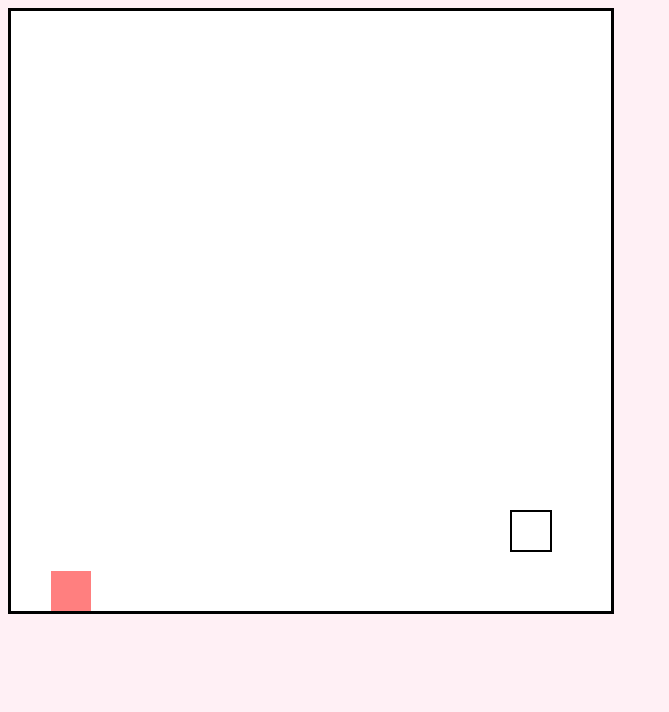
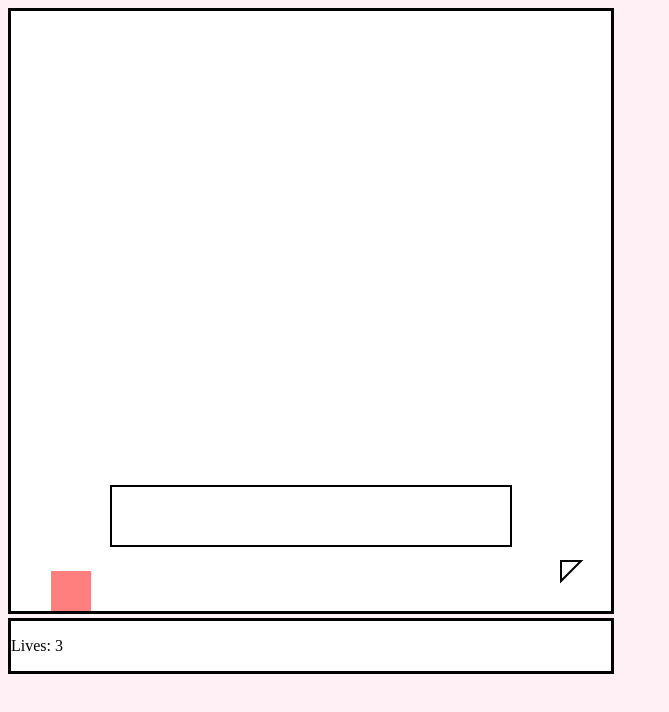
Before and after one commit to samantharand/project-one, a plain HTML site: page index.html in a window 1280 px wide. Shown: the whole page, without its empty margins (0-669 px from the left). Drawn offline with nearby package versions, Linux system fonts and the light colour scheme.

Commit message:
div made to display stats

```diff
--- a/css/style.css
+++ b/css/style.css
@@ -6,3 +6,9 @@ canvas {
 	background-color: white;
 	border: 3px solid black;
 }
+
+#stats {
+	background-color: white;
+	border: 3px solid black;
+	width: 600px;
+}
--- a/index.html
+++ b/index.html
@@ -9,6 +9,9 @@
 	<canvas id="game-canvas" height="600" width="600">
 		<p>Your browser doesn't support HTML 5 :(</p>
 	</canvas>
+	<div id="stats">
+		<p>Lives: <span id="lives">3</span></p>
+	</div>
 	<script src="js/app.js"></script>
 </body>
 </html>
--- a/js/app.js
+++ b/js/app.js
@@ -6,8 +6,9 @@ class Brick {
 	constructor(xCord, yCord) {
 		this.xCord = xCord
 		this.yCord = yCord
-		this.height = 40
-		this.width = 40
+		this.height = 60
+		this.width = 400
+		this.collision = false
 	}
 
 	draw() {
@@ -18,17 +19,39 @@ class Brick {
 	}
 }
 
-const testBrick = new Brick(500, 500)
+const testBrick = new Brick(100, 475)
 
-// class Obstacle {
-// 	constructor() {
+class Obstacle {
+	constructor(point) {
+		this.point = point
+		this.height = 60
+		this.width = 400
+		this.collision = false
+	}
 
-// 	}
+	draw() {
+		ctx.beginPath()
+		ctx.strokeStyle = 'black'
+		ctx.lineWidth = 2
+		ctx.moveTo(this.point, this.point)
+		ctx.lineTo(this.point, this.point + 20)
+		ctx.lineTo(this.point + 20, this.point)
+		ctx.closePath()
+		ctx.stroke()
+	}
+}
 
-// 	draw() {
+const testSpike = new Obstacle(550)
 
-// 	}
-// }
+class Bonus {
+	constructor () {
+
+	}
+
+	draw() {
+
+	}
+}
 
 const game = {
 	lives: 3,
@@ -60,6 +83,7 @@ const game = {
 		game.clearCanvas()
 		game.drawSquare()
 		testBrick.draw()
+		testSpike.draw()
 		window.requestAnimationFrame(game.animate)
 	},
 	// starts game on board
@@ -149,11 +173,21 @@ const game = {
 			// bottom
 			&& this.playerSquare.yCord < testBrick.yCord + testBrick.height) {
 			console.log("collision");
-			this.playerSquare.velX = 0
-			this.playerSquare.velY = 5
-				// top
-			if(this.playerSquare.yCord + this.playerSquare.height > testBrick.yCord && this.playerSquare.yCord + this.playerSquare.height < testBrick.yCord + testBrick.height) {
-				this.playerSquare.yCord = testBrick.yCord - 40
+			testBrick.collision = true
+				// top vv
+			if(this.playerSquare.yCord + this.playerSquare.height > testBrick.yCord /* this.playerSquare.yCord + this.playerSquare.height < testBrick.yCord + testBrick.height*/) {
+				// this.playerSquare.velY = 5
+				this.playerSquare.yCord = this.playerSquare.yCord
+				// vv bounces off bottom vv
+			} else
+			if(this.playerSquare.yCord < testBrick.yCord + testBrick.height) {
+				this.playerSquare.velY = 5
+				this.playerSquare.yCord = testBrick.yCord + 60
+
+			// } else if (this.playerSquare.xCord + this.playerSquare.width < testBrick.xCord /*|| this.playerSquare.xCord === testBrick.xCord + testBrick.width*/) {
+			// 	this.playerSquare.velX = 0
+			// 	this.playerSquare.velY = 5
+			// 	this.playerSquare.xCord = testBrick.xCord
 			}
 		}
 	},
```
